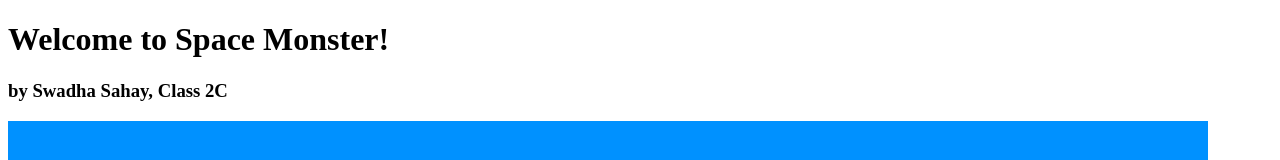
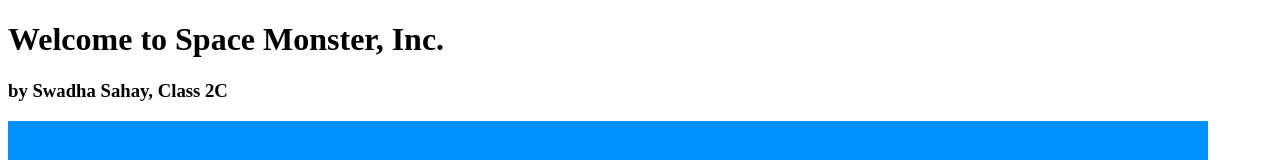
Before and after one commit to spacemonster-app/spacemonster-app, a plain HTML site: page index.html in a window 1280 px wide. Shown: the top 160 px of the page. Drawn offline with Linux system fonts and the light colour scheme.

```diff
--- a/index.html
+++ b/index.html
@@ -8,7 +8,7 @@
 </head>
 <body>
 
-    <h1>Welcome to Space Monster!</h1>
+    <h1>Welcome to Space Monster, Inc.</h1>
     <h3>by Swadha Sahay, Class 2C</h3>
     <img src="spacemonster.png" alt="">
 
```
